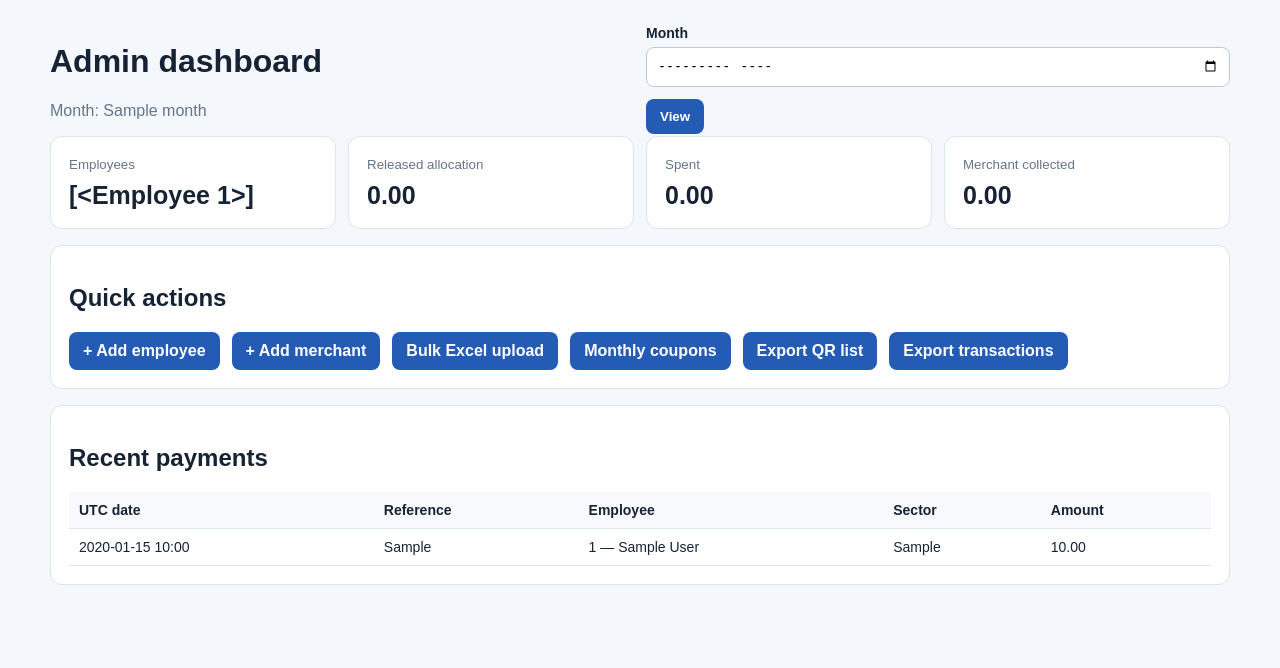
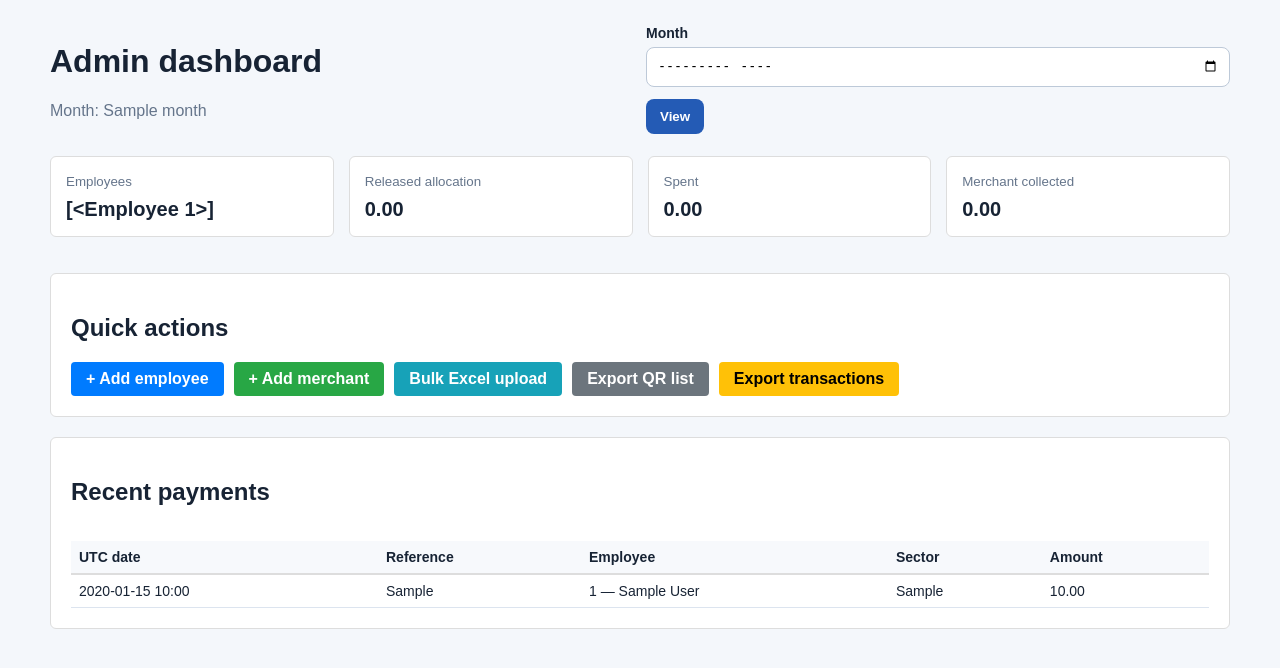
Before and after one commit to takino176-dev/Kolfe_Employee_Coupon_System, a Flask app: template templates/admin.html in a window 1280 px wide. Shown: the part 52-720 px from the top of the page. Run offline with Flask 3, Linux system fonts and the light colour scheme; tables that the repository leaves empty hold one stand-in row (values such as "Sample post"); the template is opened without the code that fills it: values that come from a table or form of the project are taken from there, most other values are stand-ins (such as "Sample title", 1, 10 or a date in 2020).

Commit message:
Fix admin dashboard route and template matching

```diff
--- a/app.py
+++ b/app.py
@@ -198,48 +198,6 @@ def employees():
     all_employees = Employee.query.all()
     return render_template('employees.html', employees=all_employees)
 
-@app.route('/allocations')
-def allocations():
-    if session.get('role') not in ['admin', 'superadmin']:
-        flash('Unauthorized access.', 'danger')
-        return redirect(url_for('login'))
-    flash('Monthly coupons module active.', 'info')
-    return redirect(url_for('admin_dashboard'))
-
-@app.route('/reports_csv')
-def reports_csv():
-    if session.get('role') not in ['admin', 'superadmin']:
-        flash('Unauthorized access.', 'danger')
-        return redirect(url_for('login'))
-
-    output = io.StringIO()
-    writer = csv.writer(output)
-    writer.writerow(['ID', 'Reference', 'Amount', 'Date'])
-    for t in Transaction.query.all():
-        writer.writerow([t.id, t.reference, t.amount, t.created_at])
-
-    byte_output = io.BytesIO(output.getvalue().encode('utf-8'))
-    output.close()
-    return send_file(byte_output, mimetype='text/csv', download_name='transactions_report.csv', as_attachment=True)
-
-@app.route('/qrlist')
-def qrlist():
-    if session.get('role') not in ['admin', 'superadmin']:
-        flash('Unauthorized access.', 'danger')
-        return redirect(url_for('login'))
-
-    all_employees = Employee.query.all()
-    output = io.StringIO()
-    writer = csv.writer(output)
-    writer.writerow(['employee_id', 'full_name', 'sector', 'qr_token'])
-    for emp in all_employees:
-        writer.writerow([emp.employee_id, emp.full_name, emp.sector, emp.qr_token])
-
-    byte_output = io.BytesIO(output.getvalue().encode('utf-8'))
-    output.close()
-
-    return send_file(byte_output, mimetype='text/csv', download_name='employee_qr_list.csv', as_attachment=True)
-
 @app.route('/upload_employees', methods=['GET', 'POST'])
 def upload_employees():
     if session.get('role') not in ['admin', 'superadmin']:
@@ -268,6 +226,39 @@ def upload_employees():
 
     return render_template('upload.html')
 
+@app.route('/qrlist')
+def qrlist():
+    if session.get('role') not in ['admin', 'superadmin']:
+        flash('Unauthorized access.', 'danger')
+        return redirect(url_for('login'))
+
+    all_employees = Employee.query.all()
+    output = io.StringIO()
+    writer = csv.writer(output)
+    writer.writerow(['employee_id', 'full_name', 'sector', 'qr_token'])
+    for emp in all_employees:
+        writer.writerow([emp.employee_id, emp.full_name, emp.sector, emp.qr_token])
+
+    byte_output = io.BytesIO(output.getvalue().encode('utf-8'))
+    output.close()
+    return send_file(byte_output, mimetype='text/csv', download_name='employee_qr_list.csv', as_attachment=True)
+
+@app.route('/reports_csv')
+def reports_csv():
+    if session.get('role') not in ['admin', 'superadmin']:
+        flash('Unauthorized access.', 'danger')
+        return redirect(url_for('login'))
+
+    output = io.StringIO()
+    writer = csv.writer(output)
+    writer.writerow(['ID', 'Reference', 'Amount', 'Date'])
+    for t in Transaction.query.all():
+        writer.writerow([t.id, t.reference, t.amount, t.created_at])
+
+    byte_output = io.BytesIO(output.getvalue().encode('utf-8'))
+    output.close()
+    return send_file(byte_output, mimetype='text/csv', download_name='transactions_report.csv', as_attachment=True)
+
 @app.route('/merchant')
 def merchant_dashboard():
     if session.get('role') != 'merchant':
--- a/templates/admin.html
+++ b/templates/admin.html
@@ -3,71 +3,74 @@
 
 <div class="row">
     <div>
-        <h1>{{ 'የአስተዳዳሪ ዳሽቦርድ' if lang=='am' else 'Admin dashboard' }}</h1>
+        <h1>Admin dashboard</h1>
         <p class="muted">Month: {{ month }}</p>
     </div>
     <form method="get">
         <label>Month</label>
         <input type="month" name="month" value="{{ month }}">
-        <button>View</button>
+        <button type="submit">View</button>
     </form>
 </div>
 
-<div class="grid">
-    <div class="stat">
-        <small>Employees</small>
-        <strong>{{ employees }}</strong>
+<div class="grid" style="display: flex; gap: 15px; margin: 20px 0;">
+    <div class="stat" style="background: #fff; padding: 15px; border-radius: 6px; flex: 1; border: 1px solid #ddd;">
+        <small>Employees</small><br>
+        <strong style="font-size: 20px;">{{ employees }}</strong>
     </div>
-    <div class="stat">
-        <small>Released allocation</small>
-        <strong>{{ "%.2f"|format(allocated) }}</strong>
+    <div class="stat" style="background: #fff; padding: 15px; border-radius: 6px; flex: 1; border: 1px solid #ddd;">
+        <small>Released allocation</small><br>
+        <strong style="font-size: 20px;">{{ "%.2f"|format(allocated) }}</strong>
     </div>
-    <div class="stat">
-        <small>Spent</small>
-        <strong>{{ "%.2f"|format(spent) }}</strong>
+    <div class="stat" style="background: #fff; padding: 15px; border-radius: 6px; flex: 1; border: 1px solid #ddd;">
+        <small>Spent</small><br>
+        <strong style="font-size: 20px;">{{ "%.2f"|format(spent) }}</strong>
     </div>
-    <div class="stat">
-        <small>Merchant collected</small>
-        <strong>{{ "%.2f"|format(collected) }}</strong>
+    <div class="stat" style="background: #fff; padding: 15px; border-radius: 6px; flex: 1; border: 1px solid #ddd;">
+        <small>Merchant collected</small><br>
+        <strong style="font-size: 20px;">{{ "%.2f"|format(collected) }}</strong>
     </div>
 </div>
 
-<div class="panel">
+<div class="panel" style="background: #fff; padding: 20px; border-radius: 6px; margin-bottom: 20px; border: 1px solid #ddd;">
     <h2>Quick actions</h2>
-    <div class="actions">
-        <a class="btn" href="{{ url_for('add_employee') }}">+ Add employee</a>
-        <a class="btn btn-success" href="{{ url_for('create_merchant') }}">+ Add merchant</a>
-        <a class="btn" href="{{ url_for('upload_employees') }}">Bulk Excel upload</a>
-        <a class="btn" href="{{ url_for('allocations', month=month) }}">Monthly coupons</a>
-        <a class="btn" href="{{ url_for('qrlist') }}">Export QR list</a>
-        <a class="btn" href="{{ url_for('reports_csv', month=month) }}">Export transactions</a>
+    <div class="actions" style="display: flex; gap: 10px; flex-wrap: wrap; margin-top: 15px;">
+        <a class="btn" href="{{ url_for('add_employee') }}" style="padding: 8px 15px; background: #007bff; color: white; text-decoration: none; border-radius: 4px;">+ Add employee</a>
+        <a class="btn" href="{{ url_for('create_merchant') }}" style="padding: 8px 15px; background: #28a745; color: white; text-decoration: none; border-radius: 4px;">+ Add merchant</a>
+        <a class="btn" href="{{ url_for('upload_employees') }}" style="padding: 8px 15px; background: #17a2b8; color: white; text-decoration: none; border-radius: 4px;">Bulk Excel upload</a>
+        <a class="btn" href="{{ url_for('qrlist') }}" style="padding: 8px 15px; background: #6c757d; color: white; text-decoration: none; border-radius: 4px;">Export QR list</a>
+        <a class="btn" href="{{ url_for('reports_csv') }}" style="padding: 8px 15px; background: #ffc107; color: black; text-decoration: none; border-radius: 4px;">Export transactions</a>
     </div>
 </div>
 
-<div class="panel">
+<div class="panel" style="background: #fff; padding: 20px; border-radius: 6px; border: 1px solid #ddd;">
     <h2>Recent payments</h2>
     <div class="table-wrap">
-        <table>
-            <tr>
-                <th>UTC date</th>
-                <th>Reference</th>
-                <th>Employee</th>
-                <th>Sector</th>
-                <th>Amount</th>
+        <table style="width: 100%; border-collapse: collapse; text-align: left; margin-top: 15px;">
+            <thead>
+                <tr style="border-bottom: 2px solid #ddd;">
+                    <th style="padding: 8px;">UTC date</th>
+                    <th style="padding: 8px;">Reference</th>
+                    <th style="padding: 8px;">Employee</th>
+                    <th style="padding: 8px;">Sector</th>
+                    <th style="padding: 8px;">Amount</th>
                 </tr>
+            </thead>
+            <tbody>
                 {% for t in transactions %}
-            <tr>
-                <td>{{ t.created_at.strftime('%Y-%m-%d %H:%M') }}</td>
-                <td>{{ t.reference }}</td>
-                <td>{{ t.employee.employee_id }} — {{ t.employee.full_name }}</td>
-                <td>{{ t.employee.sector }}</td>
-                <td>{{ "%.2f"|format(t.amount) }}</td>
+                <tr style="border-bottom: 1px solid #eee;">
+                    <td style="padding: 8px;">{{ t.created_at.strftime('%Y-%m-%d %H:%M') }}</td>
+                    <td style="padding: 8px;">{{ t.reference }}</td>
+                    <td style="padding: 8px;">{{ t.employee.employee_id }} — {{ t.employee.full_name }}</td>
+                    <td style="padding: 8px;">{{ t.employee.sector }}</td>
+                    <td style="padding: 8px;">{{ "%.2f"|format(t.amount) }}</td>
                 </tr>
                 {% else %}
                 <tr>
-                <td colspan="5">No payments yet.</td>
+                    <td colspan="5" style="padding: 15px; text-align: center; color: #777;">No payments yet.</td>
                 </tr>
                 {% endfor %}
+            </tbody>
         </table>
     </div>
 </div>
```
Lines whose indentation alone changed are shown as unchanged.
